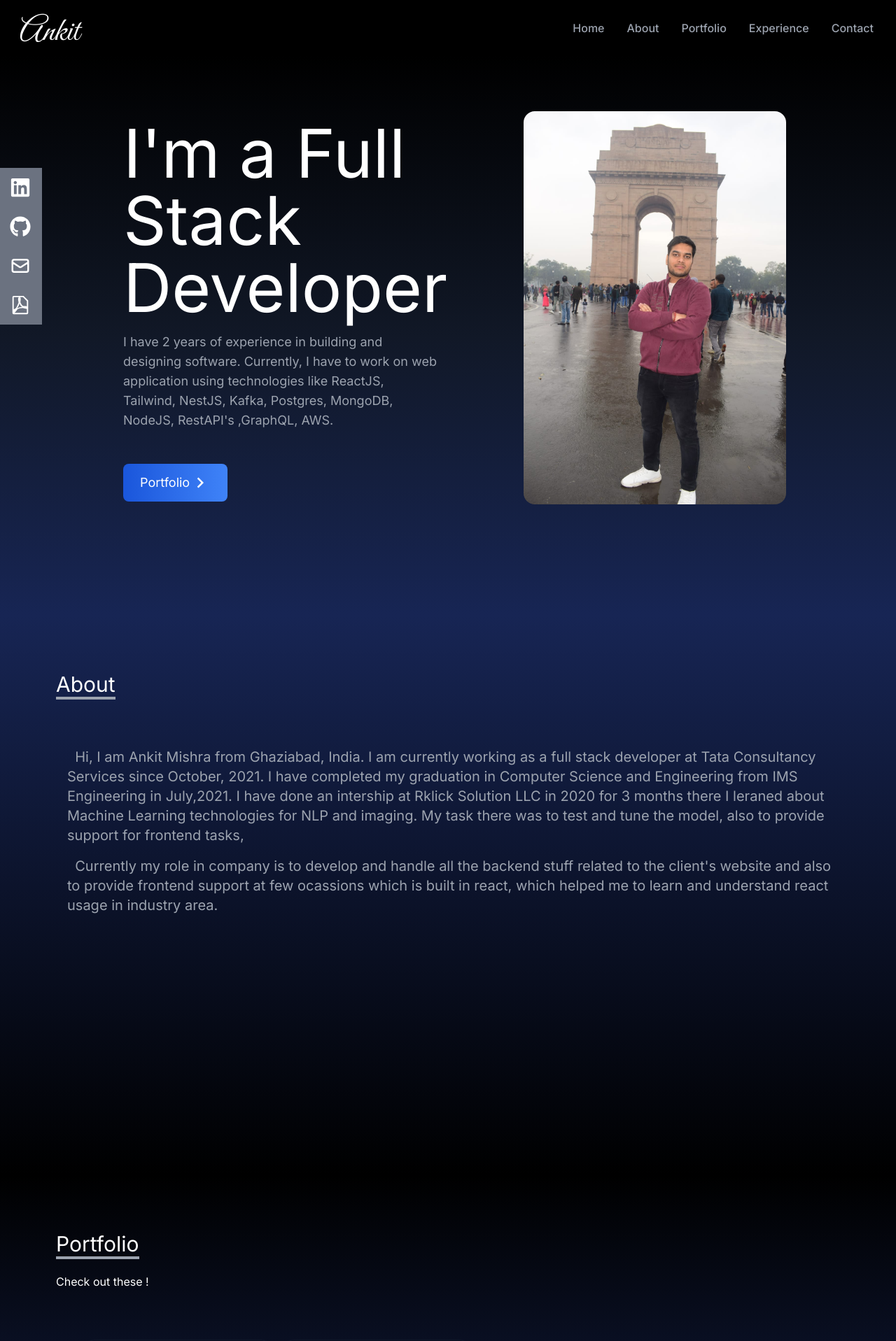
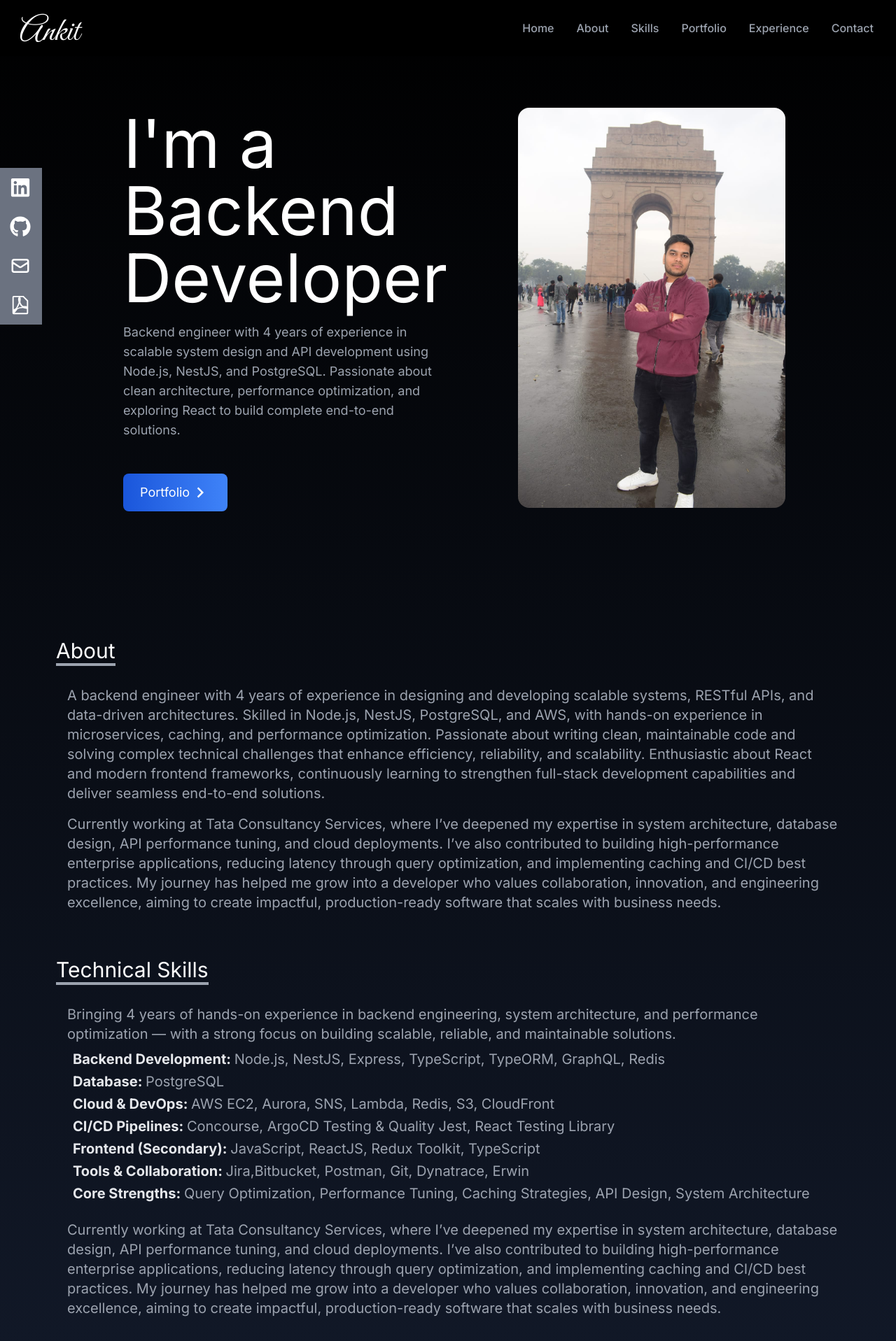
Before and after one commit to ankit5054/myportfolio, a React (Create React App) app: page / in a window 1280 px wide. Shown: the top 1917 px of the page at 70% size. Built offline with nearby package versions, Linux system fonts and the light colour scheme.

Commit message:
Content updates

```diff
--- a/src/App.js
+++ b/src/App.js
@@ -7,15 +7,17 @@ import Portfolio from "./components/Portfolio";
 import Modal from "./components/Modal";
 import Experience from "./components/Experience";
 import Contact from "./components/Contact";
+import Skills from "./components/Skills";
 
 function App() {
   document.title = "My Portfolio"
   const [nav, setNav] = useState(false);
   return (
-    <div>
+    <div className="bg-gradient-to-b from-black via-gray-900 to-gray-800">
       <NavBar prop={{nav:nav,setNav:setNav}}/>
       <Home />
       <About/>
+      <Skills/>
       <Portfolio/>
       <Experience/>
       <Modal/>
--- a/src/components/About.jsx
+++ b/src/components/About.jsx
@@ -2,29 +2,32 @@ import React from "react";
 
 function About() {
   return (
-    <div
-      name="About"
-      className="h-screen md:p-20 p-4 w-full bg-gradient-to-b from-blue-950  to-black"
-    >
+    <div name="About" className=" md:px-20 md:py-8 p-4 w-full">
       <h1 className="text-3xl border-b-4 border-gray-400 pt-10 inline text-white">
         About
       </h1>
-      <div className="pt-14 md:pl-4 md:text-xl text-gray-400">
-        <p className="mt-4">
-          &nbsp; Hi, I am Ankit Mishra from Ghaziabad, India. I am currently
-          working as a full stack developer at Tata Consultancy Services since
-          October, 2021. I have completed my graduation in Computer Science and
-          Engineering from IMS Engineering in July,2021. I have done an
-          intership at Rklick Solution LLC in 2020 for 3 months there I leraned
-          about Machine Learning technologies for NLP and imaging. My task there
-          was to test and tune the model, also to provide support for frontend
-          tasks,
+      <div className="pt-8 md:pl-4 md:text-xl text-gray-400">
+        <p className="">
+          A backend engineer with 4 years of experience in designing and
+          developing scalable systems, RESTful APIs, and data-driven
+          architectures. Skilled in Node.js, NestJS, PostgreSQL, and AWS, with
+          hands-on experience in microservices, caching, and performance
+          optimization. Passionate about writing clean, maintainable code and
+          solving complex technical challenges that enhance efficiency,
+          reliability, and scalability. Enthusiastic about React and modern
+          frontend frameworks, continuously learning to strengthen full-stack
+          development capabilities and deliver seamless end-to-end solutions.
         </p>
         <p className="mt-4">
-          &nbsp; Currently my role in company is to develop and handle all the
-          backend stuff related to the client's website and also to provide
-          frontend support at few ocassions which is built in react, which
-          helped me to learn and understand react usage in industry area.
+          Currently working at Tata Consultancy Services, where I’ve deepened my
+          expertise in system architecture, database design, API performance
+          tuning, and cloud deployments. I’ve also contributed to building
+          high-performance enterprise applications, reducing latency through
+          query optimization, and implementing caching and CI/CD best practices.
+          My journey has helped me grow into a developer who values
+          collaboration, innovation, and engineering excellence, aiming to
+          create impactful, production-ready software that scales with business
+          needs.
         </p>
       </div>
     </div>
--- a/src/components/Contact.jsx
+++ b/src/components/Contact.jsx
@@ -4,7 +4,7 @@ function Contact() {
   return (
     <div
       name="Contact"
-      className="md:pl-20 pl-4  pb-32 pt-16 relative bg-gradient-to-b from-black via-black to-gray-500 w-full text-white h-auto"
+      className="md:px-20 md:py-8 p-4 relative  w-full text-white h-auto"
     >
       <div>
         <div className="mx-auto flex flex-col w-full h-full">
--- a/src/components/Experience.jsx
+++ b/src/components/Experience.jsx
@@ -69,7 +69,7 @@ function Experience() {
   return (
     <div
       name="Experience"
-      className="md:pl-20 pl-4 pb-32 pt-16 relative bg-gradient-to-b from-blue-950 to-black w-full text-white h-auto"
+      className="md:px-20 md:py-8 p-4 relative  w-full text-white h-auto"
     >
       <div>
         <div className="mx-auto flex flex-col w-full h-full">
--- a/src/components/Home.jsx
+++ b/src/components/Home.jsx
@@ -5,20 +5,17 @@ import { Link } from "react-scroll";
 
 const Home = () => {
   return (
-    <div
-      name="Home"
-      className="md:h-screen pl-4 sm:h-auto pb-20 w-full bg-gradient-to-b from-black via-gray-900 to-blue-950"
-    >
+    <div name="Home" className="md:h-screen pl-4 sm:h-auto pb-20 w-full ">
       <div className="max-w-screen-lg mx-auto flex flex-col items-center md:justify-between  h-full md:flex-row">
         <div className="flex flex-col justify-center h-full mx-10">
           <h2 className="text-4xl sm:text-8xl pt-10 flex text-white">
-            I'm a Full Stack Developer
+            I'm a Backend Developer
           </h2>
           <p className="text-gray-400 py-4 max-w-md text-lg">
-            I have 2 years of experience in building and designing software.
-            Currently, I have to work on web application using technologies like
-            ReactJS, Tailwind, NestJS, Kafka, Postgres, MongoDB, NodeJS,
-            RestAPI's ,GraphQL, AWS.
+            Backend engineer with 4 years of experience in scalable system
+            design and API development using Node.js, NestJS, and PostgreSQL.
+            Passionate about clean architecture, performance optimization, and
+            exploring React to build complete end-to-end solutions.
           </p>
           <div className="py-6">
             <Link to="Portfolio" smooth duration={900}>
--- a/src/components/NavBar.jsx
+++ b/src/components/NavBar.jsx
@@ -13,14 +13,18 @@ const NavBar = ({ prop }) => {
     },
     {
       id: 3,
+      link: "Skills",
+    },
+    {
+      id: 4,
       link: "Portfolio",
     },
     {
-      id: 4,
+      id: 5,
       link: "Experience",
     },
     {
-      id: 5,
+      id: 6,
       link: "Contact",
     },
   ];
--- a/src/components/Portfolio.jsx
+++ b/src/components/Portfolio.jsx
@@ -22,7 +22,7 @@ function Portfolio() {
   return (
     <div
       name="Portfolio"
-      className="md:pl-20 pl-4 pb-32 pt-20 relative bg-gradient-to-b from-black to-blue-950 w-full text-white h-auto"
+      className="md:pl-20 pl-4 pb-32 pt-20 relative  text-white h-auto"
     >
       <div className="mx-auto flex flex-col justify-center w-full h-full">
         <div className="pb-4">
--- /dev/null
+++ b/src/components/Skills.jsx
@@ -0,0 +1,61 @@
+export default function Skills() {
+  let skillsData = [
+    {
+      skill: "Backend Development",
+      value: "Node.js, NestJS, Express, TypeScript, TypeORM, GraphQL, Redis",
+    },
+    { skill: "Database", value: "PostgreSQL" },
+    {
+      skill: "Cloud & DevOps",
+      value: "AWS EC2, Aurora, SNS, Lambda, Redis, S3, CloudFront",
+    },
+    {
+      skill: "CI/CD Pipelines",
+      value: "Concourse, ArgoCD Testing & Quality Jest, React Testing Library",
+    },
+    {
+      skill: "Frontend (Secondary)",
+      value: "JavaScript, ReactJS, Redux Toolkit, TypeScript",
+    },
+    {
+      skill: "Tools & Collaboration",
+      value: "Jira,Bitbucket, Postman, Git, Dynatrace, Erwin",
+    },
+    {
+      skill: "Core Strengths",
+      value:
+        "Query Optimization, Performance Tuning, Caching Strategies, API Design, System Architecture",
+    },
+  ];
+  return (
+    <div name="Skills" className=" md:px-20 md:py-8 p-4 w-full">
+      <h1 className="text-3xl border-b-4 border-gray-400 pt-10 inline text-white">
+        Technical Skills
+      </h1>
+      <div className="pt-8 md:pl-4 md:text-xl text-gray-400">
+        Bringing 4 years of hands-on experience in backend engineering, system
+        architecture, and performance optimization — with a strong focus on
+        building scalable, reliable, and maintainable solutions.
+        <div className="space-y-1 p-2">
+          {skillsData.map((i) => (
+            <div>
+              <b className="text-gray-200">{i.skill}: </b>
+              {i.value}
+            </div>
+          ))}
+        </div>
+        <p className="mt-4">
+          Currently working at Tata Consultancy Services, where I’ve deepened my
+          expertise in system architecture, database design, API performance
+          tuning, and cloud deployments. I’ve also contributed to building
+          high-performance enterprise applications, reducing latency through
+          query optimization, and implementing caching and CI/CD best practices.
+          My journey has helped me grow into a developer who values
+          collaboration, innovation, and engineering excellence, aiming to
+          create impactful, production-ready software that scales with business
+          needs.
+        </p>
+      </div>
+    </div>
+  );
+}
--- a/src/components/Social.jsx
+++ b/src/components/Social.jsx
@@ -39,7 +39,7 @@ const Social = () => {
           Resume <GoFilePdf size={30} />
         </>
       ),
-      href: "https://drive.google.com/file/d/1RUJ8f5x68dAGKd9MuMU-ZbffT22gfzMr/view?usp=share_link",
+      href: "https://drive.google.com/file/d/1BH0Zk6qOewV-cTMLpOHlDX_0ytooOxlZ/view?usp=sharing",
       download: true,
     },
   ];
```
